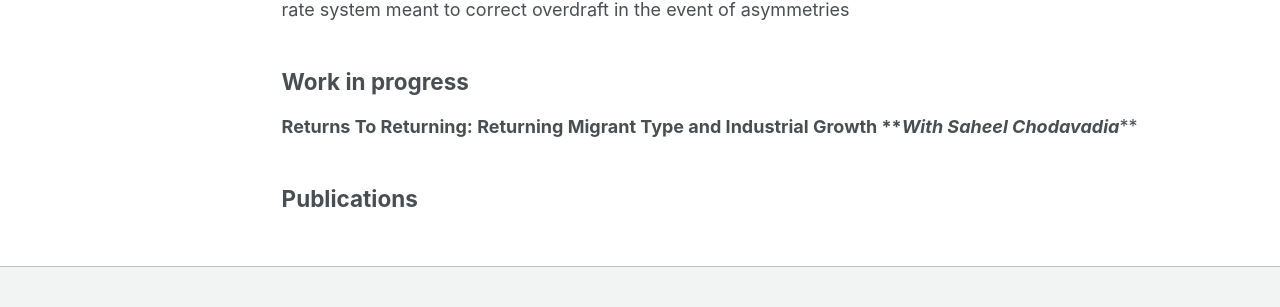
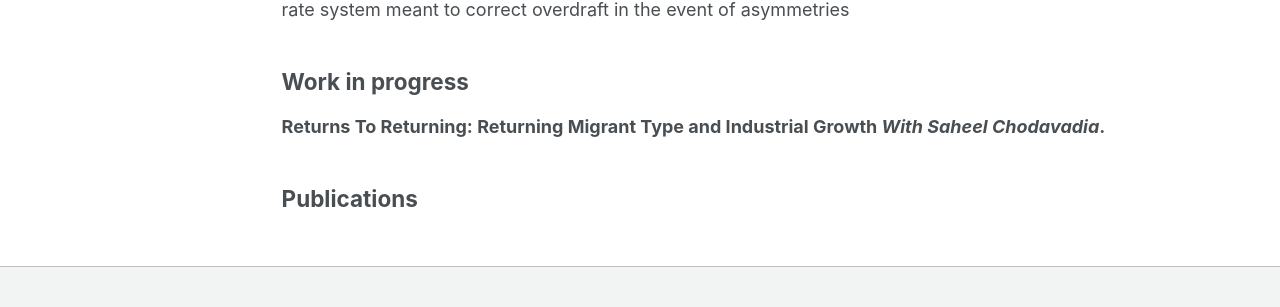
Before and after one commit to mdinoue/mdinoue.github.io, a Jekyll site: the page built from _pages/research.md, in a window 1280 px wide and 951 px high. Shown: the part 530-837 px from the top of the window. Built offline with Jekyll 4.4.1, drawn with Linux system fonts in a browser that asks for light colours.

```diff
--- a/_pages/research.md
+++ b/_pages/research.md
@@ -24,6 +24,6 @@ author_profile: true
 
 ## Work in progress
 
-**Returns To Returning: Returning Migrant Type and Industrial Growth ***With Saheel Chodavadia*****
+**Returns To Returning: Returning Migrant Type and Industrial Growth *With Saheel Chodavadia*.**
 
 ## Publications
```
